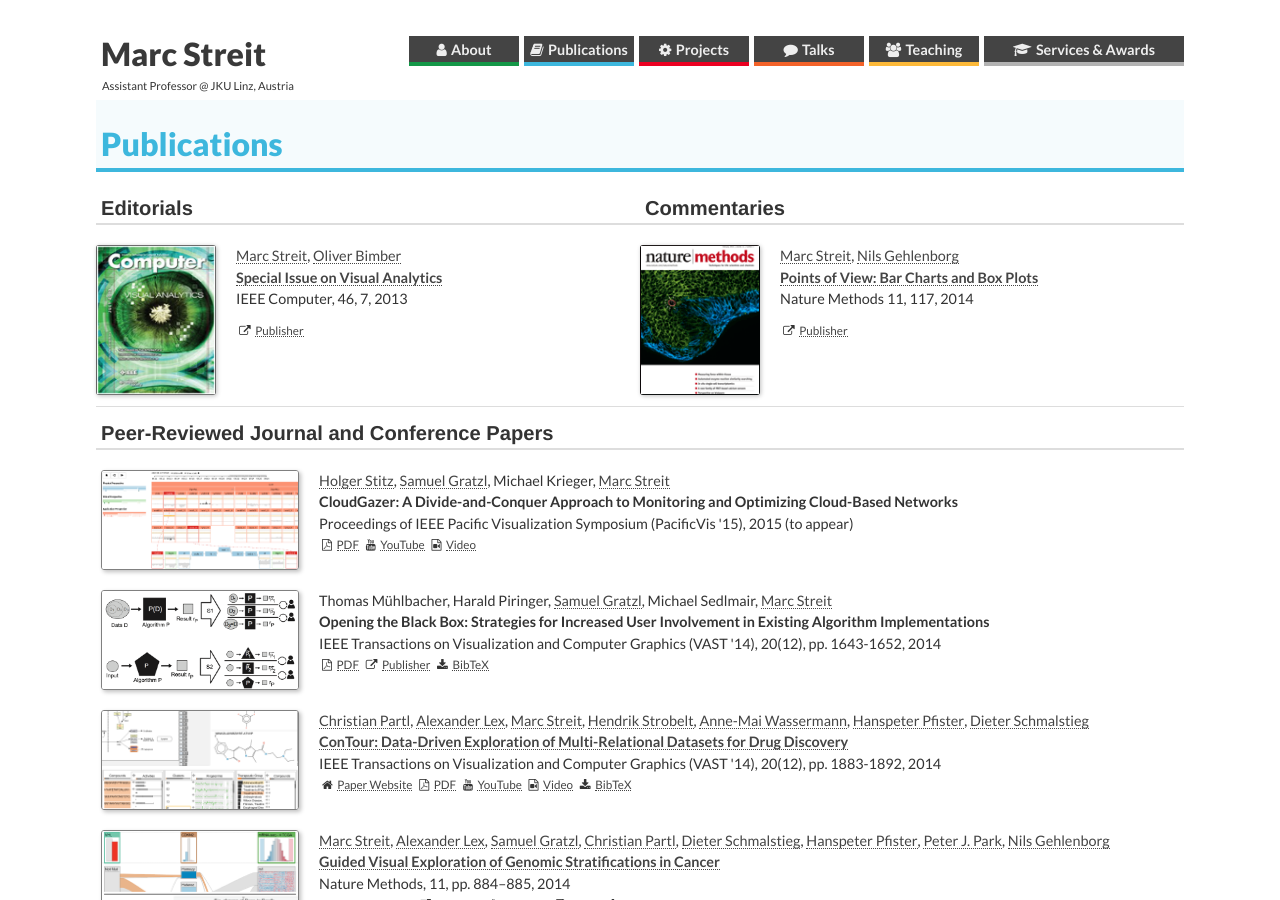
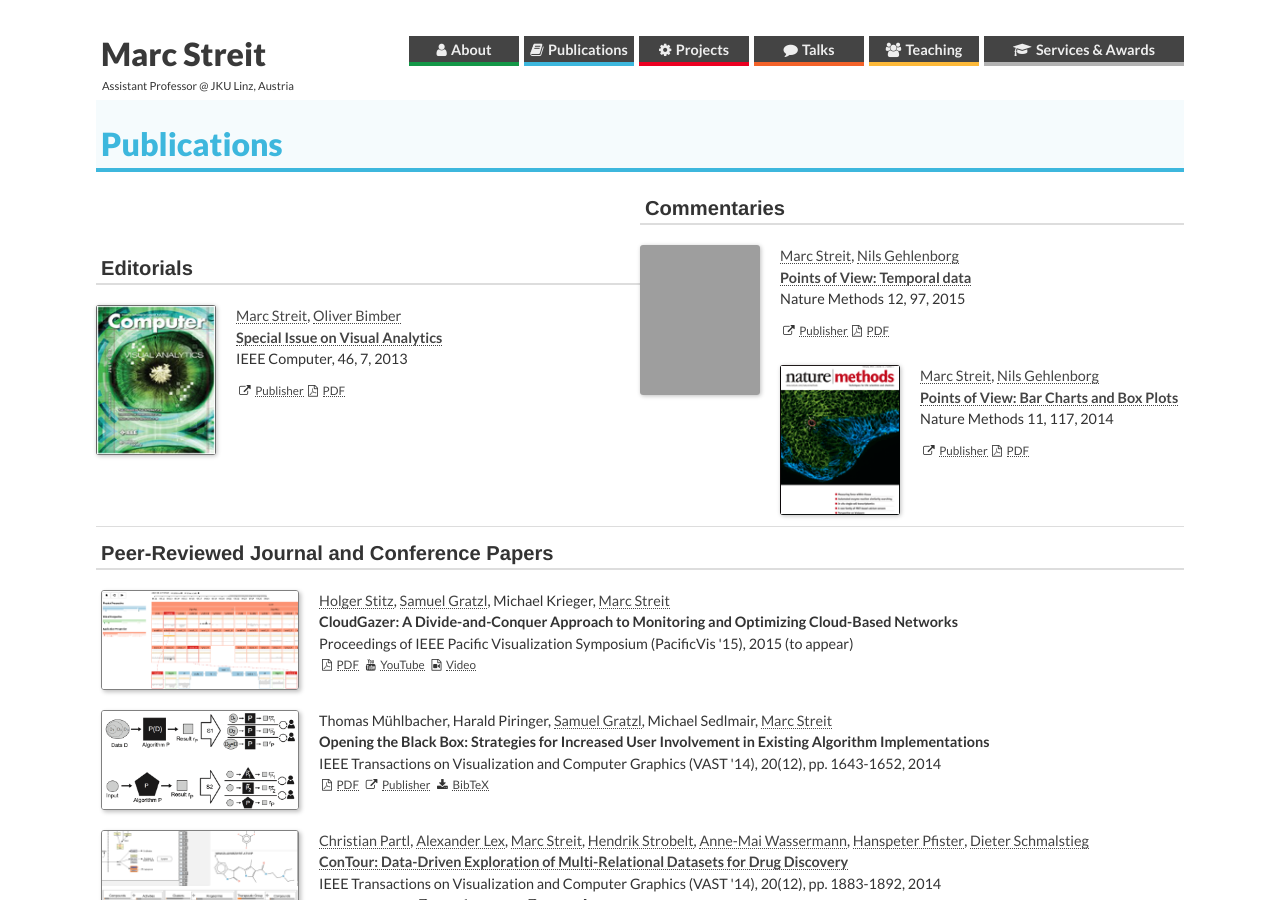
Before and after one commit to mstreit/mstreit.github.io, a Jekyll site: the page built from publications.md, in a window 1280 px wide and 900 px high. Built offline with Jekyll 4.4.1, drawn with Linux system fonts in a browser that asks for light colours; nearby versions of some CDN libraries; some web fonts are replaced; grey boxes are pictures that could not be loaded.

Commit message:
added PoV entry

```diff
--- a/_data/commentaries.yml
+++ b/_data/commentaries.yml
@@ -8,3 +8,16 @@
   doi: 10.1038/nmeth.2807
   # use publisher only if no doi is available
   publisher:
+  pdf: http://www.nature.com/nmeth/journal/v11/n2/pdf/nmeth.2807.pdf
+
+- title: "Points of View: Temporal data"
+  journal: Nature Methods 12, 97
+  year: 2015
+  authors:
+  - streit
+  - gehlenborg
+  image: /assets/images/covers/2015_nature-methods.gif
+  doi: 10.1038/nmeth.3262
+  # use publisher only if no doi is available
+  publisher:
+  pdf: http://www.nature.com/nmeth/journal/v12/n2/pdf/nmeth.3262.pdf
--- a/_data/editorials.yml
+++ b/_data/editorials.yml
@@ -5,6 +5,6 @@
   - streit
   - bimber
   image: /assets/images/covers/2013_ieee-computer_visual-analytics.png
-  doi:
+  doi: 10.1109/MC.2013.255
   # use publisher only if no doi is available
-  publisher: http://www.computer.org/csdl/mags/co/2013/07/index.html
+  pdf: http://www.computer.org/csdl/mags/co/2013/07/mco2013070020.pdf
--- a/_layouts/publications.html
+++ b/_layouts/publications.html
@@ -53,11 +53,14 @@
           <span style="float: left;">
             <i class="fa fa-external-link"></i>&nbsp;
             {% if publication.doi %}
-              <a href="http://dx.doi.org/{{ publication.doi }}">Publisher</a>
+              <a href="http://dx.doi.org/{{ publication.doi }}">Publisher</a>&nbsp;
             {% else %}
-              <a href="{{ publication.publisher }}">Publisher</a>
+              <a href="{{ publication.publisher }}">Publisher</a>&nbsp;
             {% endif %}
-            &nbsp;
+
+            {% if publication.pdf %}
+              <i class="fa fa-file-pdf-o"></i>&nbsp; <a href="{{ publication.pdf }}">PDF</a>
+            {% endif %}
           </span>
         </p>
 
@@ -106,9 +109,13 @@
           <span style="float: left;">
             <i class="fa fa-external-link"></i>&nbsp;
             {% if publication.doi %}
-              <a href="http://dx.doi.org/{{ publication.doi }}">Publisher</a>
+              <a href="http://dx.doi.org/{{ publication.doi }}">Publisher</a>&nbsp;
             {% else %}
-              <a href="{{ publication.publisher }}">Publisher</a>
+              <a href="{{ publication.publisher }}">Publisher</a>&nbsp;
+            {% endif %}
+
+            {% if publication.pdf %}
+              <i class="fa fa-file-pdf-o"></i>&nbsp; <a href="{{ publication.pdf }}">PDF</a>
             {% endif %}
             &nbsp;
           </span>
```
